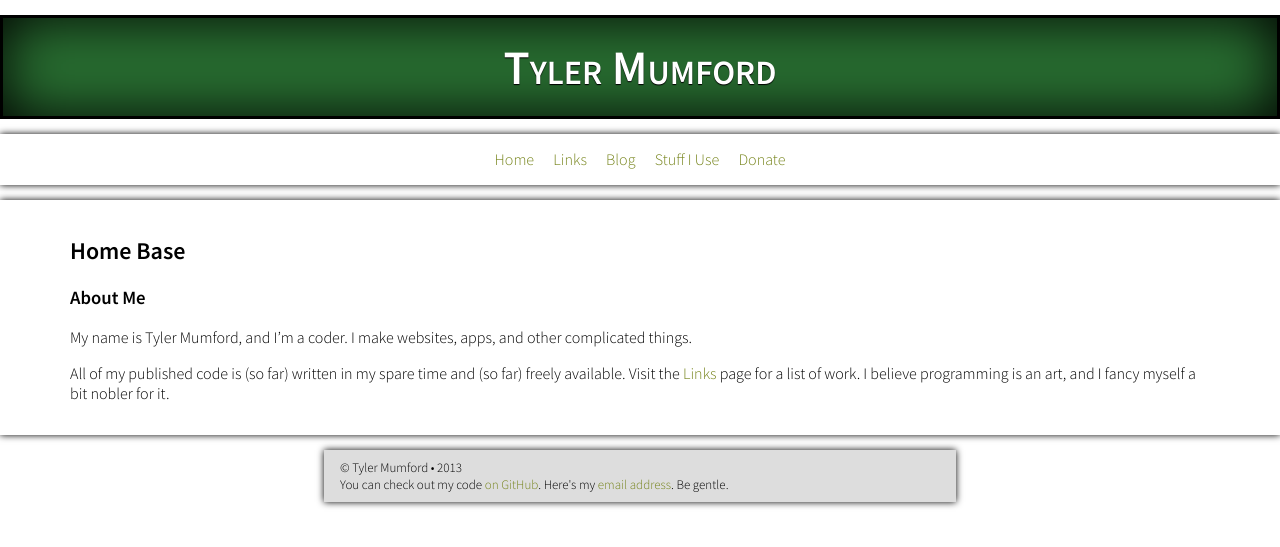
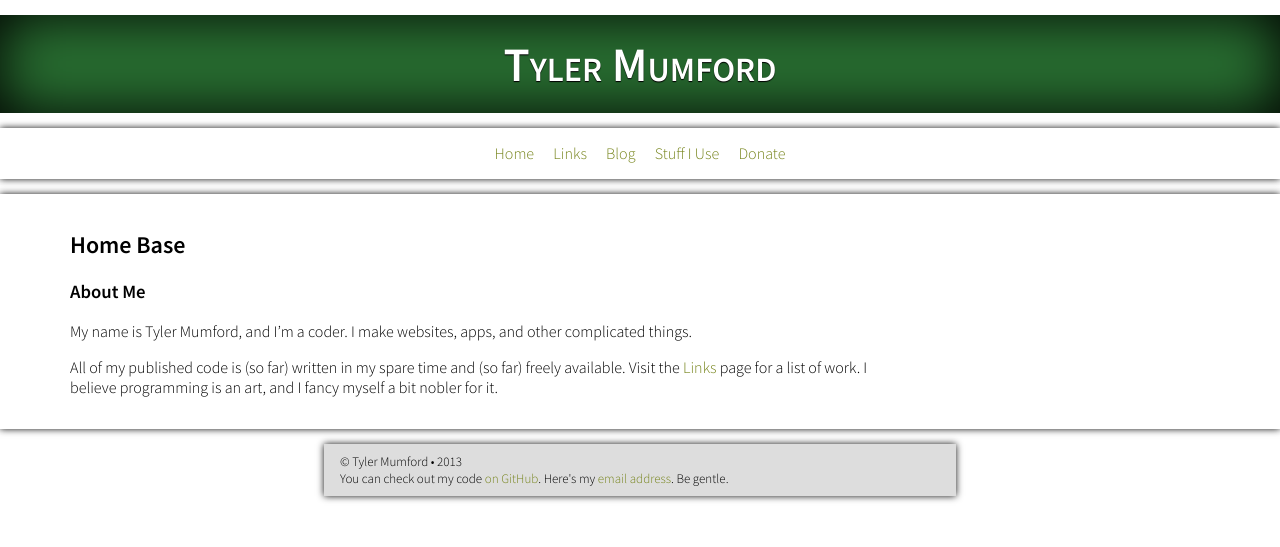
Before and after one commit to tylermumford/website-old, a Jekyll site: the page built from index.md, in a window 1280 px wide. Shown: the top 547 px of the page. Built offline with Jekyll 4.4.1, drawn with Linux system fonts in a browser that asks for light colours.

Commit message:
Adjusted and cleaned CSS.

```diff
--- a/css/default-structure.css
+++ b/css/default-structure.css
@@ -16,7 +16,8 @@ h1 {
 
 article > * {
   margin-left: 60px;
-  margin-right: 60px;
+  margin-right: auto;
+  max-width: 50rem;
 }
 
 li, li > p {
--- a/css/global-style.css
+++ b/css/global-style.css
@@ -1,12 +1,4 @@
-@font-face {
-  font-family: 'RetroVilleNCRegular';
-  src: url('/retroville_nc.ttf') format('truetype');
-  font-weight: normal;
-  font-style: normal;
-  /* Generated by Font Squirrel (www.fontsquirrel.com) on 2011-09-22 */
-}
-
-* {
+html {
   font-family: 'Source Sans Pro';
 }
 
@@ -21,12 +13,12 @@ a:visited {
 }
 
 h1, h2, h3, h4, h5, h6 {
-  font-family: 'Source Sans Pro', Helvetica, Arial, sans-serif;
+  font-family: 'Source Sans Pro', Helvetica, sans-serif;
 }
 
 h1 {
-  color: white; /* #23812F */
-  font-family: 'Source Sans Pro', RetroVilleNCRegular, Helvetica, Arial, sans-serif;
+  color: white;
+  font-family: 'Source Sans Pro', Helvetica, sans-serif;
   font-size: 3em;
   font-style: 600;
   font-variant: small-caps;
@@ -39,16 +31,14 @@ h1 > a, h1 > a:visited {
 }
 
 header, .main-navbar, article, footer {
-  /*border: 3px solid #24446D;*/
-  box-shadow: 0 0 7px black;
+  box-shadow: 0 0 7px #111;
 }
 
 header {
   color: white;
   background-color: #297032;
-  border: 3px solid black;
   box-shadow: inset 0 0 60px black;
-  font-family: Helvetica, Arial, sans-serif;
+  font-family: Helvetica, sans-serif;
 }
 
 .main-navbar {
@@ -61,5 +51,4 @@ header {
 footer {
   font-size: small;
   background-color: #DDD;
-  border: none;
 }
```
